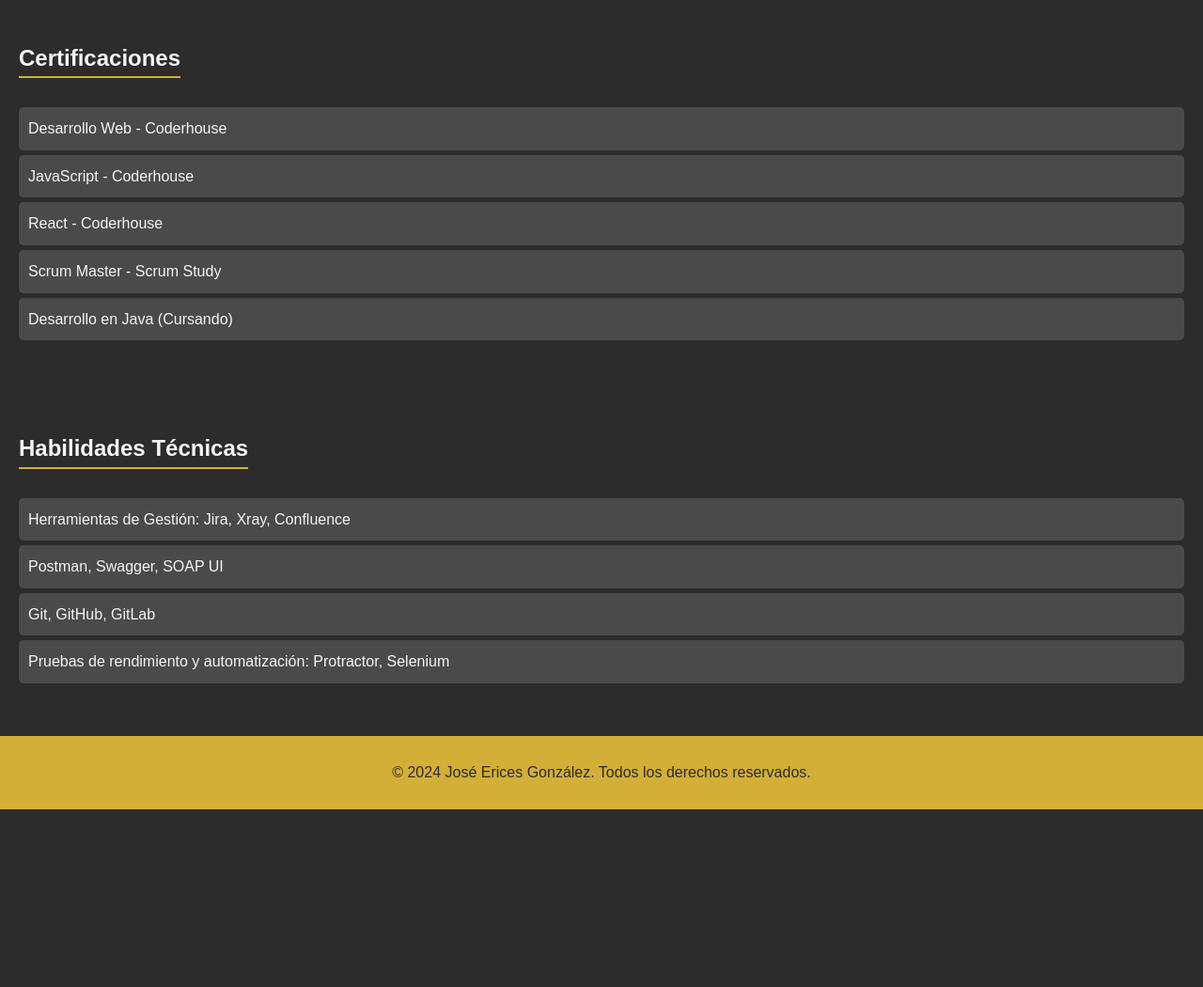
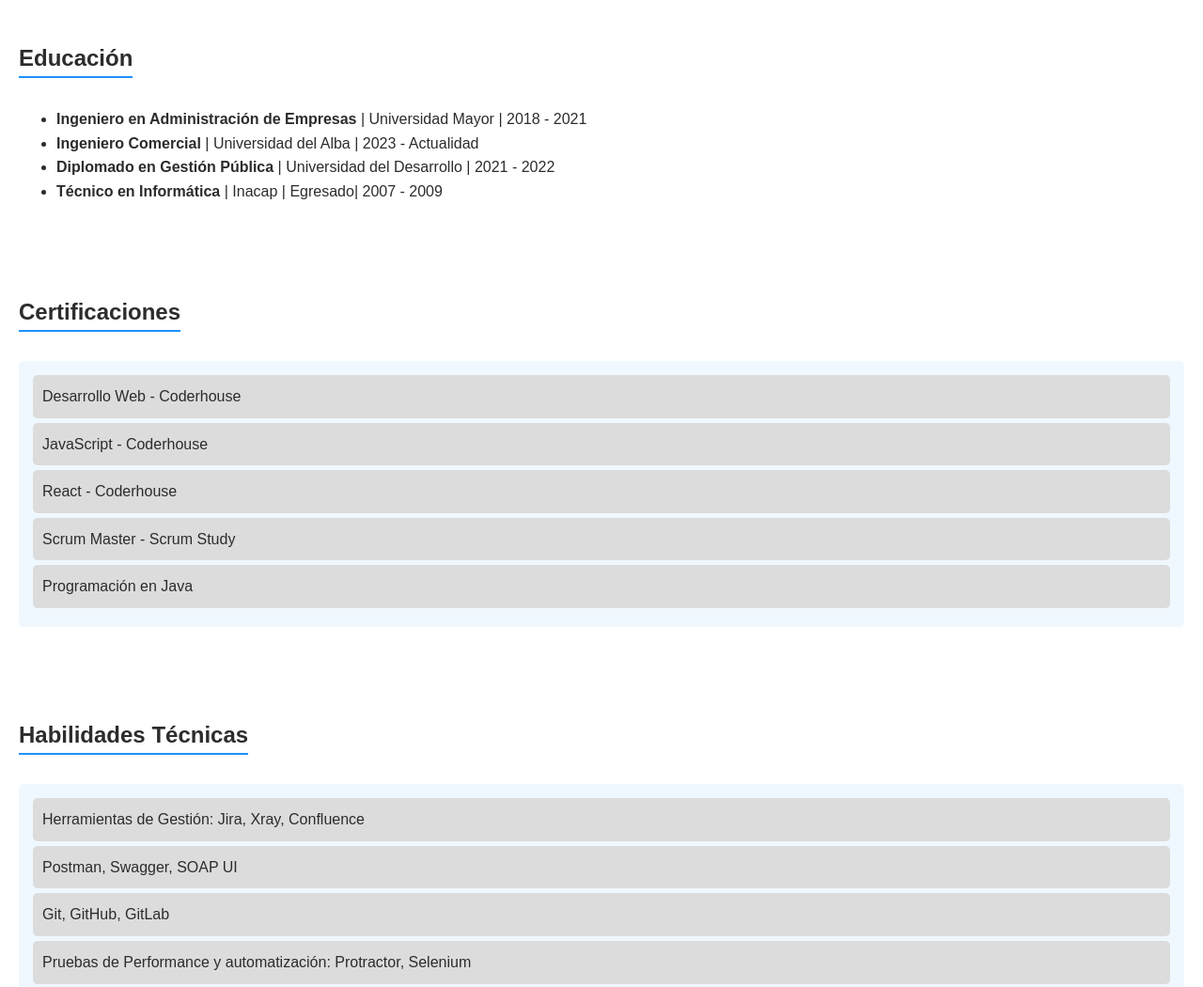
Before and after one commit to Jose-Erices/CV_JoseEricesGonzalez, a plain HTML site: page index.html in a window 1280 px wide. Shown: the part 1336-2386 px from the top of the page at 94% size. Before the commit the page ends 2197 px from the top, so only its background shows below. Drawn offline with Linux system fonts and the light colour scheme.

Commit message:
arreglos en el formato

```diff
--- a/estilos.css
+++ b/estilos.css
@@ -3,8 +3,8 @@
     font-family: 'Arial', sans-serif;
     margin: 0;
     padding: 0;
-    background-color: #2c2c2c; /* Fondo gris oscuro */
-    color: #f4f4f4; /* Texto en blanco */
+    background-color: #ffffff; /* Fondo blanco */
+    color: #2c2c2c; /* Texto gris oscuro */
     line-height: 1.6;
 }
 
@@ -19,8 +19,8 @@
 
 /* Encabezado */
 header {
-    background-color: #d4af37; /* Amarillo */
-    color: #2c2c2c; /* Texto gris oscuro */
+    background-color: #1e90ff; /* Azul claro */
+    color: #ffffff; /* Texto blanco */
     padding: 20px 0;
     text-align: center;
 }
@@ -57,7 +57,7 @@
 }
 
 h2 {
-    border-bottom: 2px solid #d4af37; /* Amarillo */
+    border-bottom: 2px solid #1e90ff; /* Azul claro */
     display: inline-block;
     margin-bottom: 15px;
 }
@@ -69,7 +69,7 @@
 
 .job h3 {
     margin-bottom: 5px;
-    color: #d4af37; /* Amarillo */
+    color: #1e90ff; /* Azul claro */
 }
 
 .job ul {
@@ -82,13 +82,32 @@
 }
 
 /* Habilidades técnicas */
-.skills ul, .certifications ul {
+.skills ul {
     list-style-type: none;
     padding-left: 0;
+    background-color: #f0f8ff; /* Fondo gris claro */
+    padding: 15px; /* Espaciado interno */
+    border-radius: 5px; /* Bordes redondeados */
 }
 
-.skills ul li, .certifications ul li {
-    background-color: #4a4a4a; /* Fondo gris oscuro para los items */
+.skills ul li {
+    background-color: #dcdcdc; /* Fondo gris claro para los items */
+    padding: 10px;
+    margin-bottom: 5px;
+    border-radius: 5px;
+}
+
+/* Certificaciones */
+.certifications ul {
+    list-style-type: none;
+    padding-left: 0;
+    background-color: #f0f8ff; /* Fondo gris claro */
+    padding: 15px; /* Espaciado interno */
+    border-radius: 5px; /* Bordes redondeados */
+}
+
+.certifications ul li {
+    background-color: #dcdcdc; /* Fondo gris claro para los items */
     padding: 10px;
     margin-bottom: 5px;
     border-radius: 5px;
@@ -98,8 +117,8 @@
 footer {
     text-align: center;
     padding: 10px 0;
-    background-color: #d4af37; /* Amarillo */
-    color: #2c2c2c; /* Texto gris oscuro */
+    background-color: #1e90ff; /* Azul claro */
+    color: #ffffff; /* Texto blanco */
     position: relative; /* Cambiado de fixed a relative */
     width: 100%;
 }
@@ -107,7 +126,7 @@
 /* Estilos para los íconos */
 .icon-link {
     margin-right: 15px;
-    color: #2c2c2c; /* Texto gris oscuro */
+    color: #ffffff; /* Texto blanco */
 }
 
 .icon-link i {
@@ -117,3 +136,23 @@
 .icon-link:hover {
     color: #f1f1f1; /* Color al pasar el ratón */
 }
+
+/* Estilos responsivos */
+@media (max-width: 600px) {
+    .container {
+        padding: 10px; /* Menos padding en pantallas pequeñas */
+    }
+
+    .profile-picture img {
+        width: 100px; /* Ajustar el tamaño de la imagen */
+        height: 100px; /* Ajustar el tamaño de la imagen */
+    }
+
+    h1, h2, h3 {
+        font-size: 1.5em; /* Ajustar tamaño de fuente */
+    }
+
+    .icon-link {
+        margin-right: 10px; /* Ajustar márgenes */
+    }
+}
--- a/index.html
+++ b/index.html
@@ -12,7 +12,7 @@
     <header>
         <div class="header-container">
             <div class="profile-picture">
-                <img src="imagenes\perfil.jpeg" alt="Foto de perfil">
+                <img src="imagenes/perfil.jpeg" alt="Foto de perfil">
             </div>
             <div class="personal-info">
                 <h1>José Erices González</h1>
@@ -30,14 +30,14 @@
         </div>
     </header>
 
-
     <!-- Sección sobre mí -->
     <section class="about-me">
         <h2>Sobre Mí</h2>
         <p>
-            Analista QA Automatizador certificado en Scrum Máster, con experiencia en el aseguramiento de calidad, gestión y documentación de requerimientos. Responsable, proactivo y orientado al trabajo en equipo, con habilidades de adaptación frente a las exigencias del medio laboral.
+            Analista QA Semi Senior certificado en Scrum Máster, con experiencia en el aseguramiento de calidad, gestión y documentación de requerimientos. Responsable, proactivo y orientado al trabajo en equipo, con habilidades de adaptación frente a las exigencias del medio laboral.
         </p>
     </section>
+
     <!-- Experiencia Laboral -->
     <section class="experience">
         <h2>Experiencia Laboral</h2>
@@ -72,8 +72,16 @@
         </div>
     </section>
 
-
-
+    <!-- Educación -->
+    <section class="education">
+        <h2>Educación</h2>
+        <ul>
+            <li><strong>Ingeniero en Administración de Empresas</strong> | Universidad Mayor | 2018 - 2021</li>
+            <li><strong>Ingeniero Comercial</strong> | Universidad del Alba | 2023 - Actualidad</li>
+            <li><strong>Diplomado en Gestión Pública</strong> | Universidad del Desarrollo | 2021 - 2022</li>
+            <li><strong>Técnico en Informática</strong> | Inacap | Egresado| 2007 - 2009</li>
+        </ul>
+    </section>
 
     <!-- Certificaciones -->
     <section class="certifications">
@@ -83,7 +91,7 @@
             <li>JavaScript - Coderhouse</li>
             <li>React - Coderhouse</li>
             <li>Scrum Master - Scrum Study</li>
-            <li>Desarrollo en Java (Cursando)</li>
+            <li>Programación en Java</li>
         </ul>
     </section>
 
@@ -94,7 +102,7 @@
             <li>Herramientas de Gestión: Jira, Xray, Confluence</li>
             <li>Postman, Swagger, SOAP UI</li>
             <li>Git, GitHub, GitLab</li>
-            <li>Pruebas de rendimiento y automatización: Protractor, Selenium</li>
+            <li>Pruebas de Performance y automatización: Protractor, Selenium</li>
         </ul>
     </section>
 
```
Lines whose indentation alone changed are shown as unchanged.
